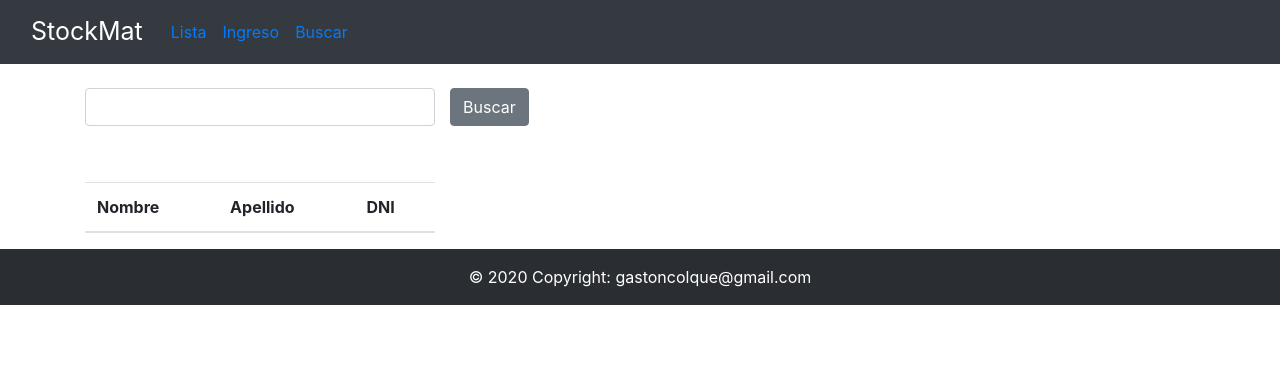
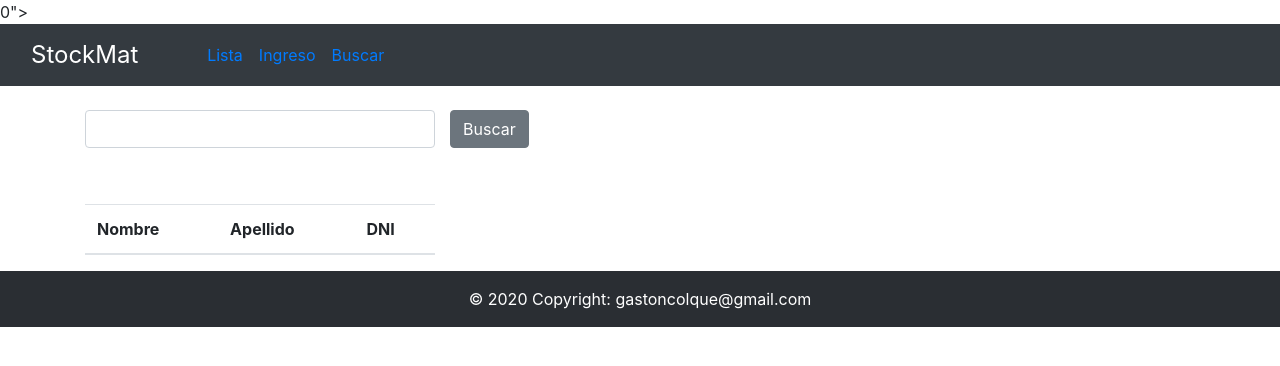
Before and after one commit to Gas111/stockindu, a Django app: page /busca/ in a window 1280 px wide. Shown: the top 366 px of the page. Run offline with Django 4.2, Linux system fonts and the light colour scheme; lists and menus that the app fills with data are empty; some libraries are stand-ins or nearby versions.

Commit message:
probando autosize

```diff
--- a/stockindu/settings.py
+++ b/stockindu/settings.py
@@ -79,7 +79,7 @@ WSGI_APPLICATION = 'stockindu.wsgi.application'
 
 # Database
 # https://docs.djangoproject.com/en/4.0/ref/settings/#databases
-'''
+
 DATABASES = {
     'default': {
         'ENGINE': 'django.db.backends.sqlite3',
@@ -90,7 +90,7 @@ DATABASES = {
 DATABASES = {
     'default': dj_database_url.config(default=config('DATABASE_URL')),
     }
-
+'''
 # Password validation
 # https://docs.djangoproject.com/en/4.0/ref/settings/#auth-password-validators
 
--- a/templates/base.html
+++ b/templates/base.html
@@ -2,19 +2,26 @@
 {% load crispy_forms_tags %}
 <!--{% load crispy_forms_tags %}-->
 <!DOCTYPE html>
+
 <html lang="es">
+
 <head>
+  <meta charset="UTF-8">
+  <meta http-equiv="X-UA-Compatible" content="IE=edge">
+  <meta name="viewport" content="width=device-width, initial-scale=1.0">
+  <title>listas</title>
 {% block header %}{% endblock %}
 <link rel="stylesheet"
       href="https://cdn.jsdelivr.net/npm/bootstrap@4.3.1/dist/css/bootstrap.min.css"
       integrity="sha384-ggOyR0iXCbMQv3Xipma34MD+dH/1fQ784/j6cY/iJTQUOhcWr7x9JvoRxT2MZw1T"
       crossorigin="anonymous">
+      <!--25px;20px-->
+      0">
 
       <style>
-
         .navbar .navbar-brand {
-            font-size: 25px;
-            margin-right: 20px;
+            font-size: 150%;
+            margin-right: 5%;
         }
         .bg-dark {
           background-image: var(--bs-gradient);
@@ -52,7 +59,7 @@
 <!--  <scr>  -->
   <footer class="bg-dark text-center text-white footer-expand-last">
     <!-- Grid container -->
-    <div class="container pb-0">
+    <div class="container fluid pb-0">
       <!-- Section: Social media -->
       <section>
         <!-- Facebook ACA EMPIEZA EL CODIGO A CORREGIR-->
--- a/templates/busca.html
+++ b/templates/busca.html
@@ -3,7 +3,7 @@
 
 {% block content %}
 <form action="" method="GET">
-<div class="container">
+<div class="container fluid">
     <div class="row mb-2 mt-4">
         <div class="col-sm-12 col-md-6 col-lg-4 col-xl-4">
         {% csrf_token %}
@@ -18,7 +18,7 @@
 </div>
 </form>
 
-<div class="container">
+<div class="container fluid">
     <div class="row ">
         <div class="col-sm- col-md-6 col-lg-4 col-xl-4">
             <div class="table-responsive">
```
